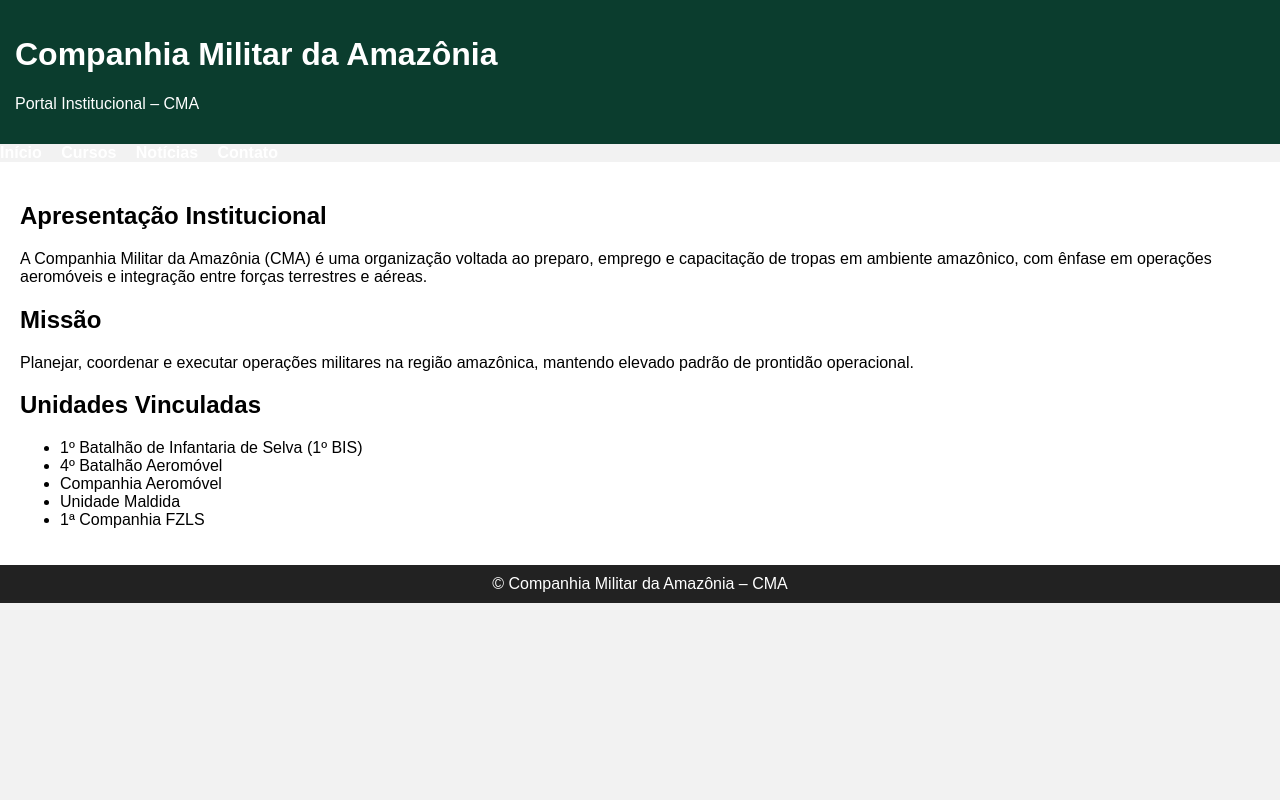
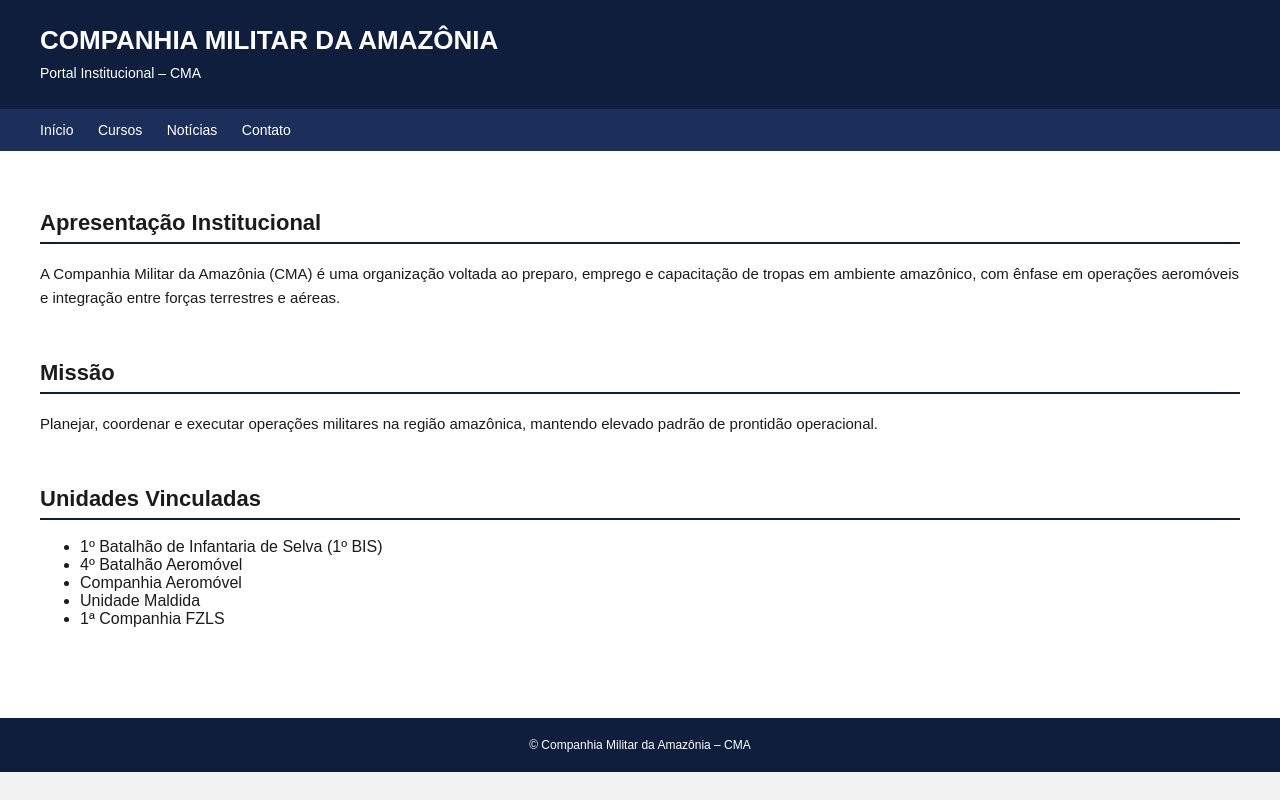
Before and after one commit to ldavilucca311-glitch/cma-site, a plain HTML site: page index.html in a window 1280 px wide. Drawn offline with Linux system fonts and the light colour scheme.

Commit message:
Update style.css

```diff
--- a/style.css
+++ b/style.css
@@ -2,29 +2,68 @@ body {
   margin: 0;
   font-family: Arial, Helvetica, sans-serif;
   background: #f2f2f2;
+  color: #1b1b1b;
 }
 
 header {
-  background: #0b3d2e;
+  background: #0f1e3d;
   color: #fff;
-  padding: 15px;
+  padding: 25px 40px;
+}
+
+header h1 {
+  margin: 0;
+  font-size: 26px;
+  text-transform: uppercase;
+}
+
+header p {
+  margin: 6px 0 0;
+  font-size: 14px;
+}
+
+nav {
+  background: #1c2f5a;
+  padding: 12px 40px;
 }
 
 nav a {
   color: #fff;
-  margin-right: 15px;
   text-decoration: none;
-  font-weight: bold;
+  margin-right: 20px;
+  font-size: 14px;
+}
+
+nav a:hover {
+  text-decoration: underline;
 }
 
 main {
-  padding: 20px;
+  max-width: 1200px;
+  margin: auto;
   background: #fff;
+  padding: 40px;
+}
+
+section {
+  margin-bottom: 50px;
+}
+
+h2 {
+  font-size: 22px;
+  border-bottom: 2px solid #0f1e3d;
+  padding-bottom: 6px;
+}
+
+p {
+  line-height: 1.6;
+  font-size: 15px;
 }
 
 footer {
-  background: #222;
+  background: #0f1e3d;
   color: #fff;
   text-align: center;
-  padding: 10px;
+  padding: 20px;
+  font-size: 12px;
 }
```
